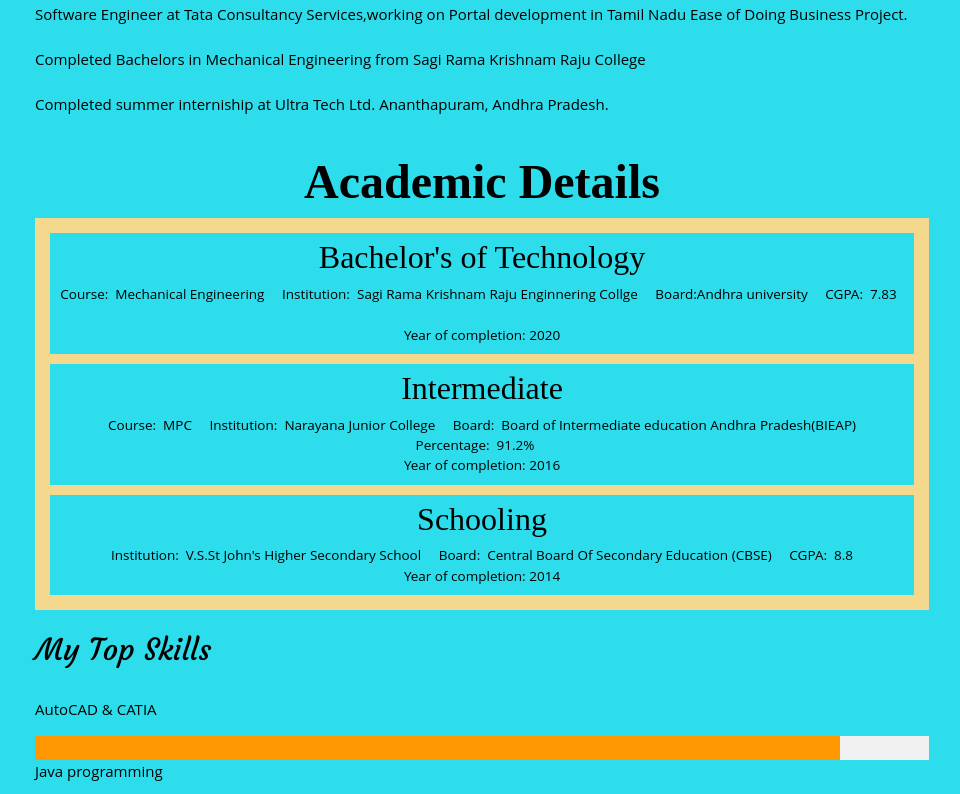
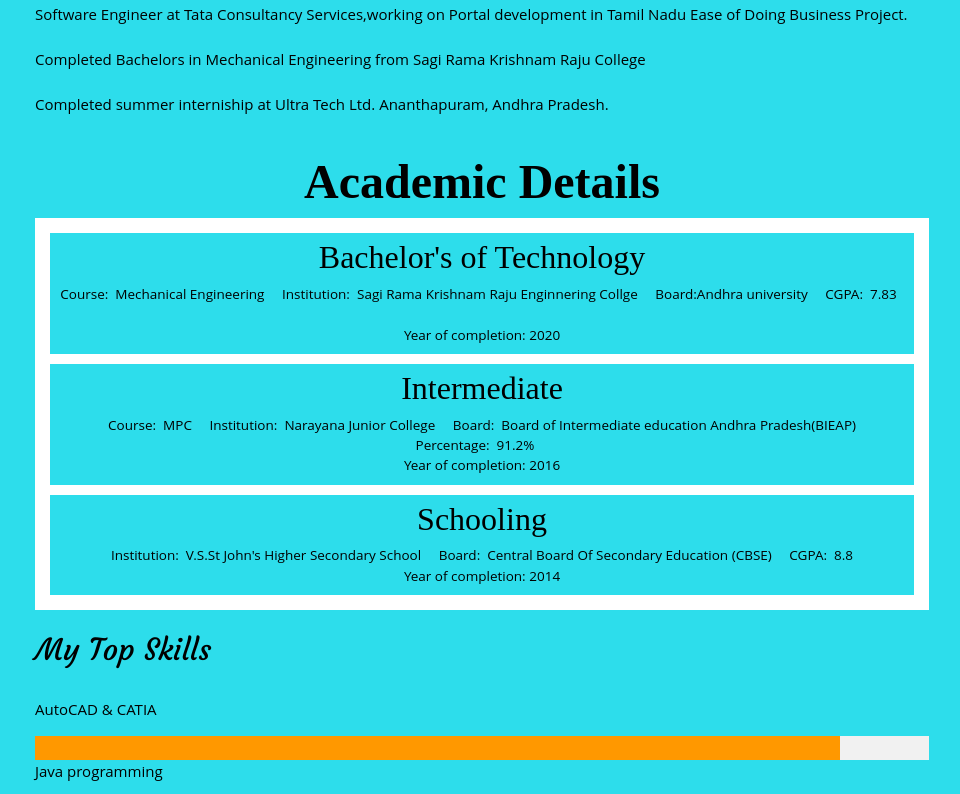
Before and after one commit to BoyinaBalu/Balasubrahmanyam_portfolio, a plain HTML site: page index.html in a window 1280 px wide. Shown: the part 627-1421 px from the top of the page, without its empty margins (158-1118 px from the left). Drawn offline with nearby package versions, Linux system fonts and the light colour scheme; a web font is replaced by a local one.

Commit message:
Update styles.css

```diff
--- a/styles.css
+++ b/styles.css
@@ -170,7 +170,7 @@ font-size: x-large;
 .all-browsers {
   margin: 0;
   padding: 5px;
-  background-color: #F4D88D;
+  background-color: white;
 }
 
 .all-browsers > h1, .browser {
```
